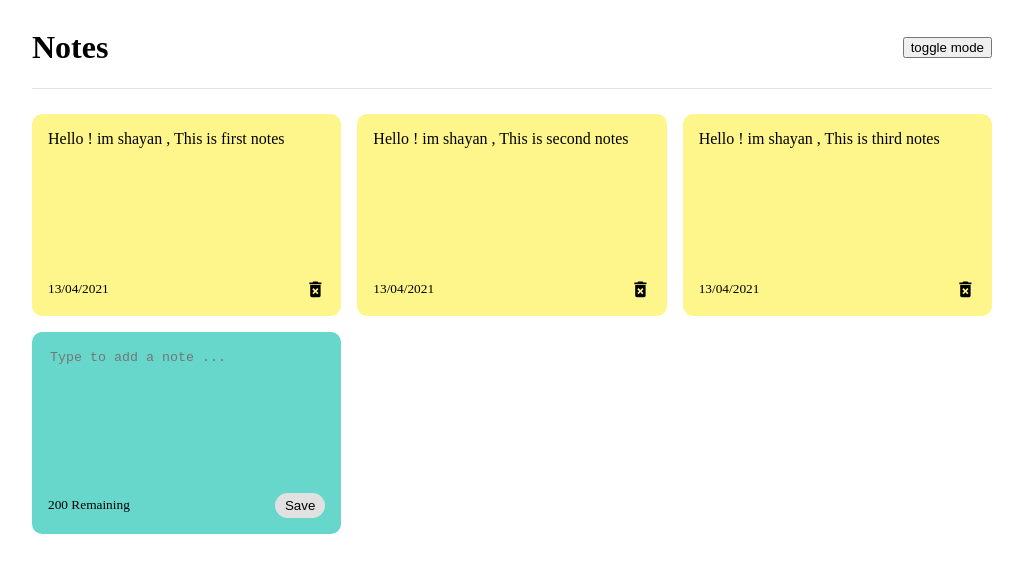
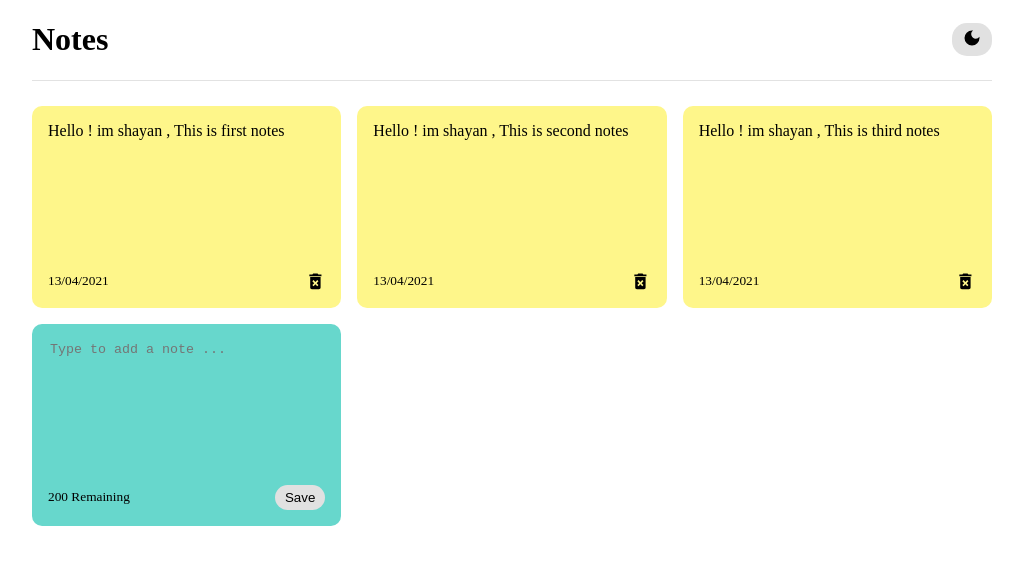
Before and after one commit to miladmrk94/notes-app, a React (Create React App) app: page / in a window 1280 px wide. Shown: the top 572 px of the page, without its empty margins (128-1151 px from the left). Built offline with nearby package versions, Linux system fonts and the light colour scheme.

Commit message:
add darkMode

```diff
--- a/src/App.js
+++ b/src/App.js
@@ -1,6 +1,7 @@
 import { useState } from "react";
 import { nanoid } from "nanoid";
 import NoteList from "./components/NotesList";
+import Header from "./components/Header";
 
 function App() {
 
@@ -22,6 +23,8 @@ function App() {
     }
   ]);
 
+
+  const [darkMode, setDarkMode] = useState(false);
   const addnote = (text) => {
     const date = new Date();
     const newNote = {
@@ -37,8 +40,12 @@ function App() {
     setNotes(newNotes)
   }
   return (
+    <div className={`${darkMode && 'dark-mode'}`}>
     <div className="container">
+      <Header handleToggleButton={setDarkMode} darkmodeTrue={darkMode} />
       <NoteList notes={notes} handleAddNote={addnote} handleDeleteNote={deleteNote} />
+    </div>
+
     </div>
   );
 }
--- /dev/null
+++ b/src/components/Header.jsx
@@ -0,0 +1,13 @@
+import { MdDarkMode, MdLightMode } from "react-icons/md";
+
+const Header = ({ handleToggleButton, darkmodeTrue }) => {
+    return (
+        <div className="header">
+            <h1>Notes</h1>
+            <button className="save" onClick={() => handleToggleButton((previousDarkMode) => !previousDarkMode)}>
+                {darkmodeTrue ? <MdLightMode size="20px" /> : <MdDarkMode size="20px" />}
+            </button>
+        </div>
+    )
+}
+export default Header;
--- a/src/components/NotesList.jsx
+++ b/src/components/NotesList.jsx
@@ -3,11 +3,8 @@ import Note from "./Note";
 
 const NoteList = ({ notes, handleAddNote, handleDeleteNote }) => {
     return (
-        <>
-            <div className="header">
-                <h1>Notes</h1>
-                <button>toggle mode</button>
-            </div>
+
+
             <div className="notes-list">
 
                 {notes.map((note) => {
@@ -17,7 +14,7 @@ const NoteList = ({ notes, handleAddNote, handleDeleteNote }) => {
 
             </div>
 
-        </>
+
     )
 }
 export default NoteList;
--- a/src/index.css
+++ b/src/index.css
@@ -1,9 +1,15 @@
+body {
+    margin: 0;
+    padding: 0;
+}
+
 .container {
     max-width: 960px;
     margin-right: auto;
     margin-left: auto;
     padding-right: 15px;
     padding-left: 15px;
+    min-height: 800px;
 }
 .notes-list {
     display: grid;
@@ -53,3 +59,9 @@ textarea:focus {
     border-bottom: 1px solid #e2e2e2;
     margin-bottom: 25px;
 }
+.dark-mode {
+    background-color: rgb(51, 51, 51);
+}
+.dark-mode h1 {
+    color: rgb(240, 240, 240);
+}
```
